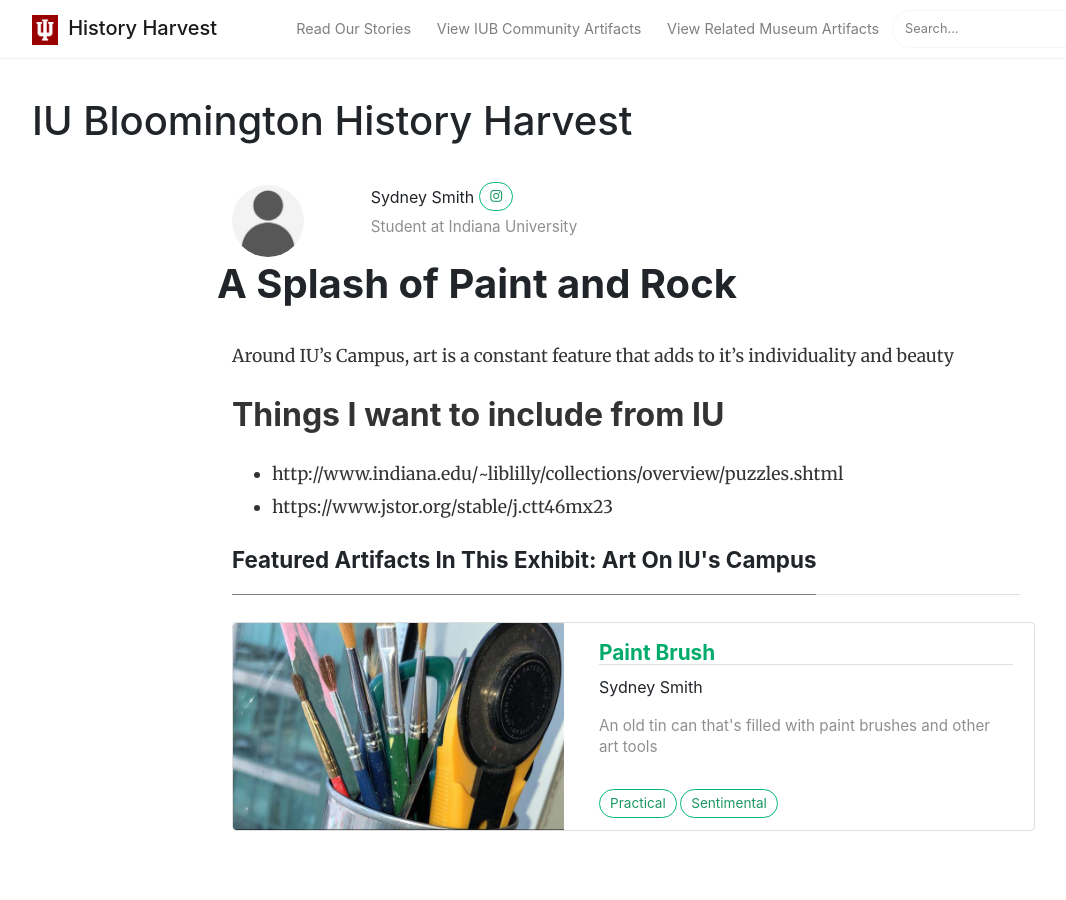
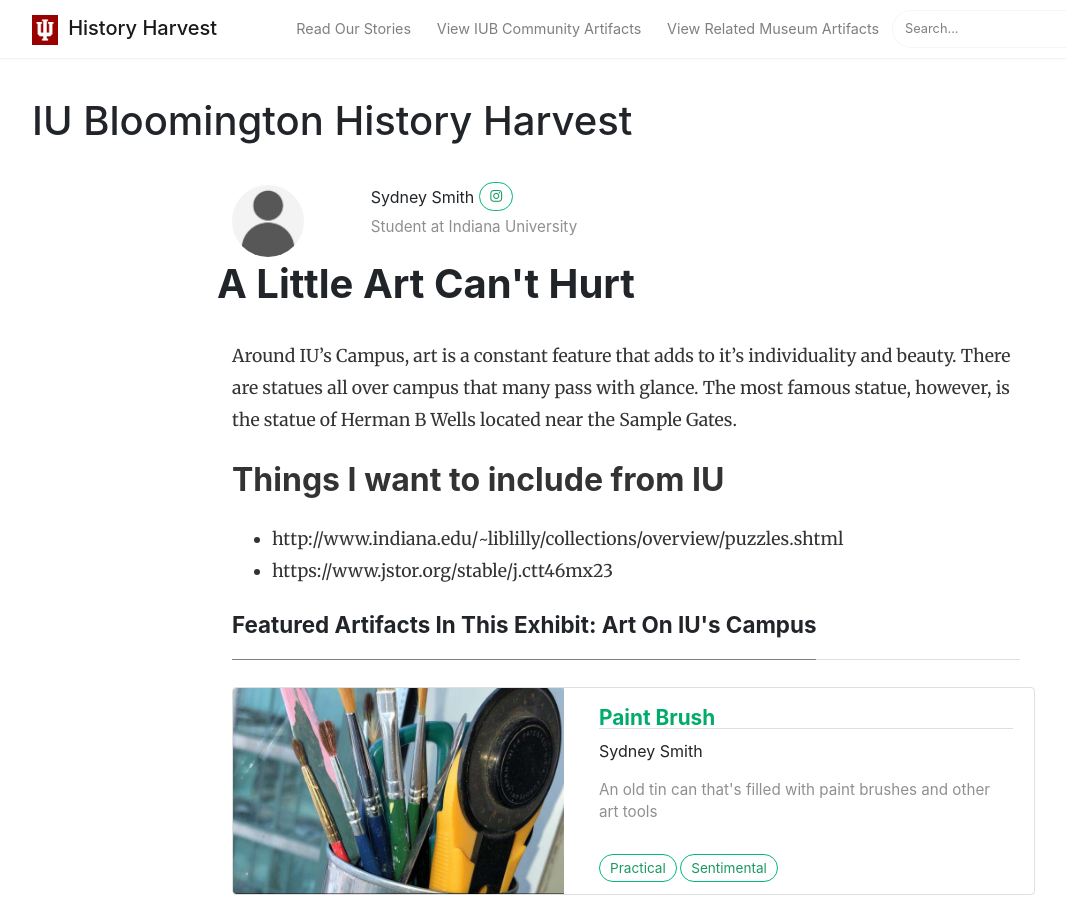
Before and after one commit to IUBHistoryHarvest/IUBHistoryHarvest.github.io, a Jekyll site: the page built from _stories/Sydney.md, in a window 1280 px wide and 900 px high. Shown: the whole window, without its empty margins (53-1119 px from the left). Built offline with Jekyll 4.4.1, drawn with Linux system fonts in a browser that asks for light colours; nearby versions of some CDN libraries; comment, search, counter and statistics services are not loaded.

Commit message:
Update Sydney.md

```diff
--- a/_stories/Sydney.md
+++ b/_stories/Sydney.md
@@ -1,6 +1,6 @@
 ---
 layout: story
-title: A Splash of Paint and Rock
+title: A Little Art Can't Hurt
 exhibittitle: Art on IU's Campus
 author: sydney
 storyid: sydney
@@ -11,7 +11,7 @@ selecteditems:
 categories: [ Sentimental ]
 ---
 
-Around IU's Campus, art is a constant feature that adds to it's individuality and beauty
+Around IU's Campus, art is a constant feature that adds to it's individuality and beauty. There are statues all over campus that many pass with glance. The most famous statue, however, is the statue of Herman B Wells located near the Sample Gates.
 
 ## Things I want to include from IU
 
```
